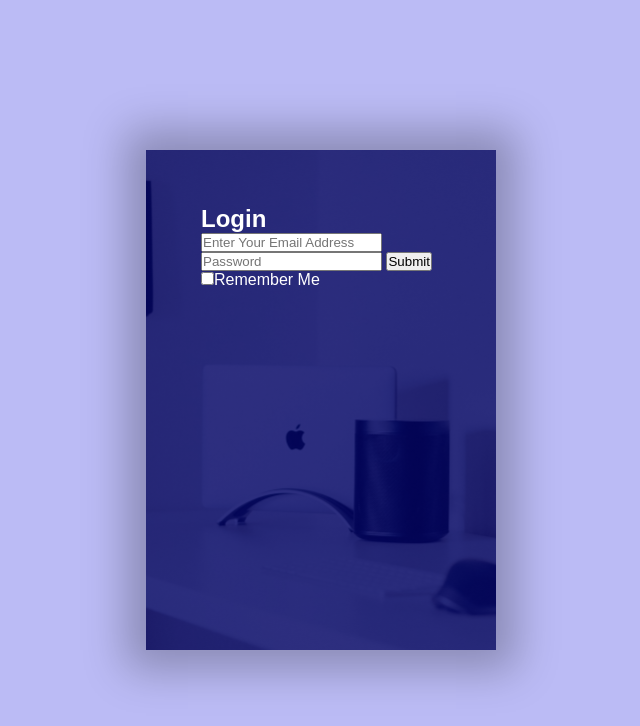
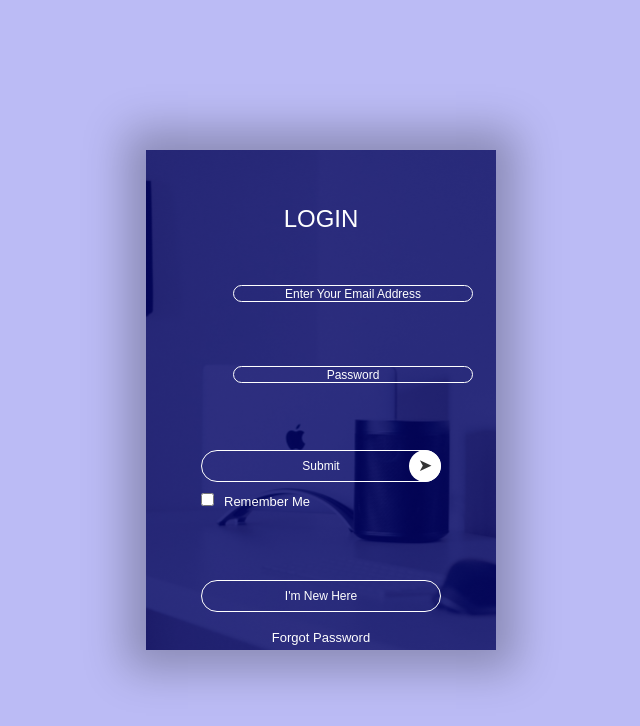
Before and after one commit to CJR85/login-and-reg-form, a plain HTML site: page index.html in a window 1280 px wide. Shown: the whole page, without its empty margins (319-959 px from the left). Drawn offline with Linux system fonts and the light colour scheme.

Commit message:
Style card front.

```diff
--- a/index.html
+++ b/index.html
@@ -12,7 +12,7 @@
       <div class="card">
         <div class="inner-box">
           <div class="card-front">
-            <h2>Login</h2>
+            <h2>LOGIN</h2>
             <form>
               <input
                 type="email"
@@ -29,6 +29,8 @@
               <button type="submit" class="submit-btn">Submit</button>
               <input type="checkbox" /><span>Remember Me</span>
             </form>
+            <button type="button" class="btn">I'm New Here</button>
+            <a href="#">Forgot Password</a>
           </div>
           <div class="card-back"></div>
         </div>
--- a/style.css
+++ b/style.css
@@ -43,3 +43,80 @@
 .card-back {
   transform: rotateY(180deg);
 }
+
+.card h2 {
+  font-weight: normal;
+  font-size: 24px;
+  text-align: center;
+  margin-bottom: 20px;
+}
+
+.input-box {
+  width: 100%;
+  background: transparent;
+  border: 1px solid #fff;
+  margin: 6px 0;
+  margin: 32px;
+  border-radius: 20px;
+  padding: 0 10px;
+  box-sizing: border-box;
+  outline: none;
+  text-align: center;
+  color: #fff;
+}
+
+::placeholder {
+  color: #fff;
+  font-size: 12px;
+}
+
+button {
+  width: 100%;
+  background: transparent;
+  border: 1px solid #fff;
+  margin: 35px 0 10px;
+  height: 32px;
+  font-size: 12px;
+  border-radius: 20px;
+  padding: 0px 10px;
+  box-sizing: border-box;
+  outline: none;
+  color: #fff;
+  cursor: pointer;
+}
+
+.submit-btn {
+  position: relative;
+}
+
+.submit-btn::after {
+  content: '\27a4';
+  color: #333;
+  line-height: 32px;
+  font-size: 17px;
+  height: 32px;
+  width: 32px;
+  border-radius: 50%;
+  background: #fff;
+  position: absolute;
+  right: -1px;
+  top: -1px;
+}
+
+span {
+  font-size: 13px;
+  margin-left: 10px;
+}
+
+.card .btn {
+  margin-top: 70px;
+}
+
+.card a {
+  color: #fff;
+  text-decoration: none;
+  display: block;
+  text-align: center;
+  font-size: 13px;
+  margin-top: 8px;
+}
```
